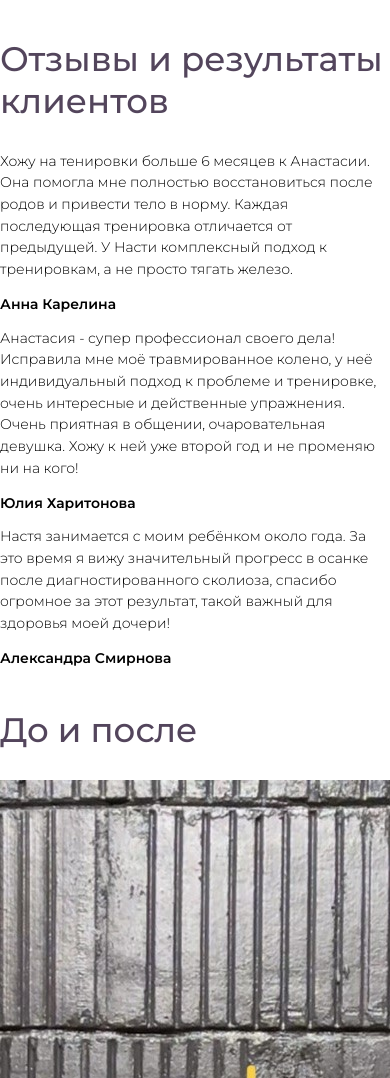
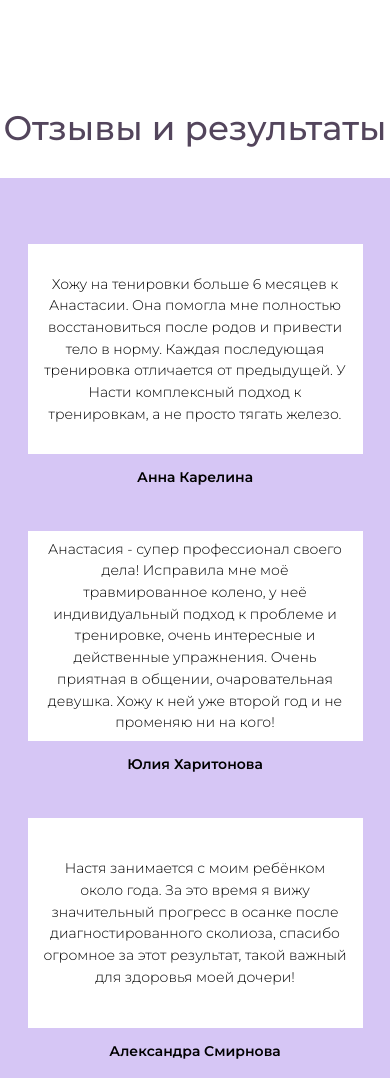
Before and after one commit to LFemina/ITGIRLS_teamproject2, a website: page index.html in a window 390 px wide. Shown: the part 5363-6441 px from the top of the page. Drawn offline with nearby package versions, Linux system fonts and the light colour scheme; files that its build step writes are made by us from their sources.

Commit message:
6-section for mobile and desktop

```diff
--- a/assets/sass/6sixth-section.sass
+++ b/assets/sass/6sixth-section.sass
@@ -0,0 +1,56 @@
+.sixth-section
+    display: flex
+    flex-direction: column
+    justify-content: center
+    align-content: center
+    text-align: center
+    height: 75rem
+    width: 100%
+
+.reviews-content
+    background: #d6c6f5
+    height: 60.25rem
+    width: 100%
+    display: flex
+    flex-direction: column
+    text-align: center
+    justify-content: center
+    align-items: center
+    gap: 1.875rem
+
+    &_block
+        width: 20.9375rem
+
+    &_text
+        display: flex
+        flex-direction: column
+        justify-content: center
+        height: 13.125rem
+        background: white
+        padding-inline: 0.9375rem
+
+@media screen and (min-width: 700px)
+    .sixth-section
+        height: 39.375rem
+
+        &_title
+            height: 7.5rem
+            padding-top: 2.1875rem
+
+    .reviews-content
+        flex-direction: row
+        height: 29.8125rem
+        padding-top: 90px
+        padding-bottom: 4.6875rem
+
+        &_block
+            display: flex
+            flex-direction: column
+            justify-content: space-between
+            height: 20.625rem
+            width: 22.8125rem
+
+        &_text
+            height: 18.75rem
+            justify-content: flex-start
+            padding: 1.5625rem
--- a/index.html
+++ b/index.html
@@ -62,8 +62,9 @@
             </div>
             <div class="second-section-conteiner-content2">
                 <img class="second-section-img" src="assets\images\checkmark.png" alt="Checkmark">
-                <h2  class="ui-text__h-2sect">Опыт и гарантия результата</h2>
-                <p class="ui-text__p-2sect">Свою тренерскую деятельность начала в 2014 году в рядах инструкторов групповых
+                <h2 class="ui-text__h-2sect">Опыт и гарантия результата</h2>
+                <p class="ui-text__p-2sect">Свою тренерскую деятельность начала в 2014 году в рядах инструкторов
+                    групповых
                     программ. <br>
                     Гибкость в индивидуальном подходе к каждому клиенту - мой приоритет. Веду каждого клиента по
                     программе контроля за режимом тренировок до достижения оптимального результата.</p>
@@ -128,7 +129,8 @@
                     </div>
                     <div>
                         <h2 class="ui-text__h-5sect">Доступ к интернету</h2>
-                        <p class="ui-text__p-5sect">Вы можете подключиться к онлайн-тренировке с любого устройства: смартфона, ноутбука или
+                        <p class="ui-text__p-5sect">Вы можете подключиться к онлайн-тренировке с любого устройства:
+                            смартфона, ноутбука или
                             smart.tv</p>
                     </div>
                 </div>
@@ -137,7 +139,8 @@
                         <img src="./assets/images/man.svg" alt="человечек">
                     </div>
                     <h2 class="ui-text__h-5sect">Пространство 2 на 2 метра</h2>
-                    <p class="ui-text__p-5sect">Минимальное пространство, в котором можно установить ноутбук или смартфон на расстоянии 1,5-2
+                    <p class="ui-text__p-5sect">Минимальное пространство, в котором можно установить ноутбук или
+                        смартфон на расстоянии 1,5-2
                         метра от вас</p>
                 </div>
                 <div>
@@ -145,39 +148,57 @@
                         <img src="./assets/images/rug.svg" alt="коврик">
                     </div>
                     <h2 class="ui-text__h-5sect">Минимальный инвентарь</h2>
-                    <p class="ui-text__p-5sect">Отлично, если есть коврик для фитнеса и гантели. Если нет — можно их заменить пледом или ковром и
+                    <p class="ui-text__p-5sect">Отлично, если есть коврик для фитнеса и гантели. Если нет — можно их
+                        заменить пледом или ковром и
                         бутылками с водой</p>
                 </div>
             </div>
         </section>
+        <!--Начало секции "Отзывы"-->
         <section class="sixth-section" id="reviews">
-            <h1 class="ui-text__h1">Отзывы и результаты клиентов</h1>
-            <div class="eighth-section_review">
-                <div class="eighth-section_review-content ui-text__p-6sect">
-                    <p>Хожу на тенировки больше 6 месяцев к Анастасии. Она помогла мне полностью восстановиться после
-                        родов и привести тело в норму. Каждая последующая тренировка отличается от предыдущей. У Насти
-                        комплексный подход к тренировкам, а не просто тягать железо.</p>
+            <h1 class="sixth-section_title ui-text__h1">Отзывы и результаты</h1>
+            <div class="reviews-content">
+                <div class="reviews-content_block">
+                    <div class="reviews-content_text ui-text__p-6sect">
+                        <p>Хожу на тенировки больше 6 месяцев к Анастасии. Она помогла мне
+                            полностью
+                            восстановиться
+                            после
+                            родов и привести тело в норму. Каждая последующая тренировка отличается от предыдущей. У
+                            Насти
+                            комплексный подход к тренировкам, а не просто тягать железо.</p>
+                    </div>
+                    <div class="review-content_author ui-text__review-name">
+                        <p>Анна Карелина</p>
+                    </div>
                 </div>
-                <p class="eighth-section_review-author ui-text__review-name">Анна Карелина</p>
-            </div>
-            <div class="eighth-section_review">
-                <div class="eighth-section_review-content ui-text__p-6sect">
-                    <p>Анастасия - супер профессионал своего дела! Исправила мне моё травмированное колено, у неё
-                        индивидуальный подход к проблеме и тренировке, очень интересные и действенные упражнения. Очень
-                        приятная в общении, очаровательная девушка. Хожу к ней уже второй год и не променяю ни на кого!
-                    </p>
+                <div class="reviews-content_block">
+                    <div class="reviews-content_text ui-text__p-6sect">
+                        <p>Анастасия - супер профессионал своего дела! Исправила мне моё травмированное колено, у неё
+                            индивидуальный подход к проблеме и тренировке, очень интересные и действенные упражнения.
+                            Очень
+                            приятная в общении, очаровательная девушка. Хожу к ней уже второй год и не променяю ни на
+                            кого!</p>
+                    </div>
+                    <div class="review-content_author ui-text__review-name">
+                        <p>Юлия Харитонова</p>
+                    </div>
                 </div>
-                <p class="eighth-section_review-author ui-text__review-name">Юлия Харитонова</p>
-            </div>
-            <div class="eighth-section_review">
-                <div class="eighth-section_review-content ui-text__p-6sect">
-                    <p>Настя занимается с моим ребёнком около года. За это время я вижу значительный прогресс в осанке
-                        после диагностированного сколиоза, спасибо огромное за этот результат, такой важный для здоровья
-                        моей дочери!</p>
+                <div class="reviews-content_block">
+                    <div class="reviews-content_text ui-text__p-6sect">
+                        <p>Настя занимается с моим ребёнком около года. За это время я вижу значительный прогресс в
+                            осанке
+                            после диагностированного сколиоза, спасибо огромное за этот результат, такой важный для
+                            здоровья
+                            моей дочери!</p>
+                    </div>
+                    <div class="review-content_author ui-text__review-name">
+                        <p>Александра Смирнова</p>
+                    </div>
                 </div>
-                <p class="eighth-section_review-author ui-text__review-name">Александра Смирнова</p>
             </div>
         </section>
+        <!--Конец секции "Отзывы"-->
         <section class="seventh-section">
             <h1 class="ui-text__h1">До и после</h1>
             <img src="./assets/images/res1.jpg" alt="result">
@@ -190,7 +211,8 @@
     <footer class="footer" id="contacts">
         <h1 class="ui-text__h-footer-contacts">Контакты</h1>
         <div>
-            <p class="ui-text__p-footer">Записаться на консультацию и занятия вы можете любым удобным для вас способом. Буду рада обратной связи и
+            <p class="ui-text__p-footer">Записаться на консультацию и занятия вы можете любым удобным для вас способом.
+                Буду рада обратной связи и
                 вашим вопросам.</p>
         </div>
         <div>
@@ -200,7 +222,8 @@
             <p class="ui-text__p-footer-contacts">Телефон:<a href="tel:+7">Телефон</a></p>
         </div>
         <div>
-            <p class="ui-text__p-footer-restrict">*социальная сеть instagram принадлежит компании Meta, признанной экстремистской в РФ</p>
+            <p class="ui-text__p-footer-restrict">*социальная сеть instagram принадлежит компании Meta, признанной
+                экстремистской в РФ</p>
             <!--Здесь будут иконки соц.сетей-->
             <a href="#">TG</a>
             <a href="#">IG</a>
```
